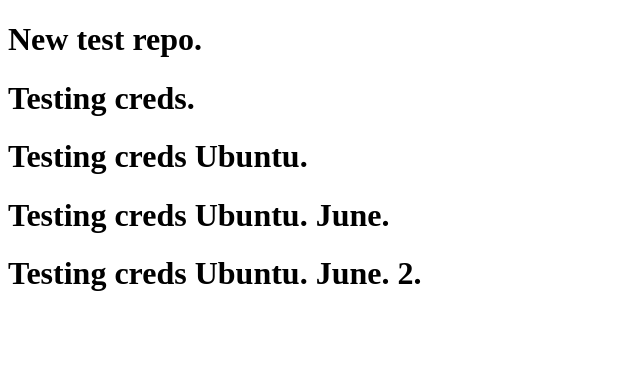
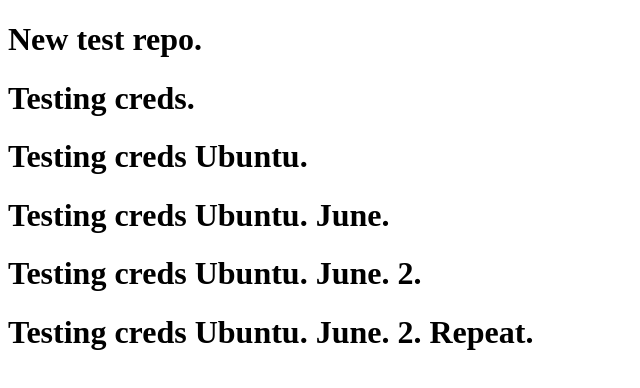
Before and after one commit to TatsuKenshi/test-new, a plain HTML site: page index.html in a window 1280 px wide. Shown: the whole page, without its empty margins (0-640 px from the left). Drawn offline with Linux system fonts and the light colour scheme.

Commit message:
repeat test

```diff
--- a/index.html
+++ b/index.html
@@ -11,5 +11,6 @@
     <h1>Testing creds Ubuntu.</h1>
     <h1>Testing creds Ubuntu. June.</h1>
     <h1>Testing creds Ubuntu. June. 2.</h1>
+    <h1>Testing creds Ubuntu. June. 2. Repeat.</h1>
 </body>
 </html>
```
